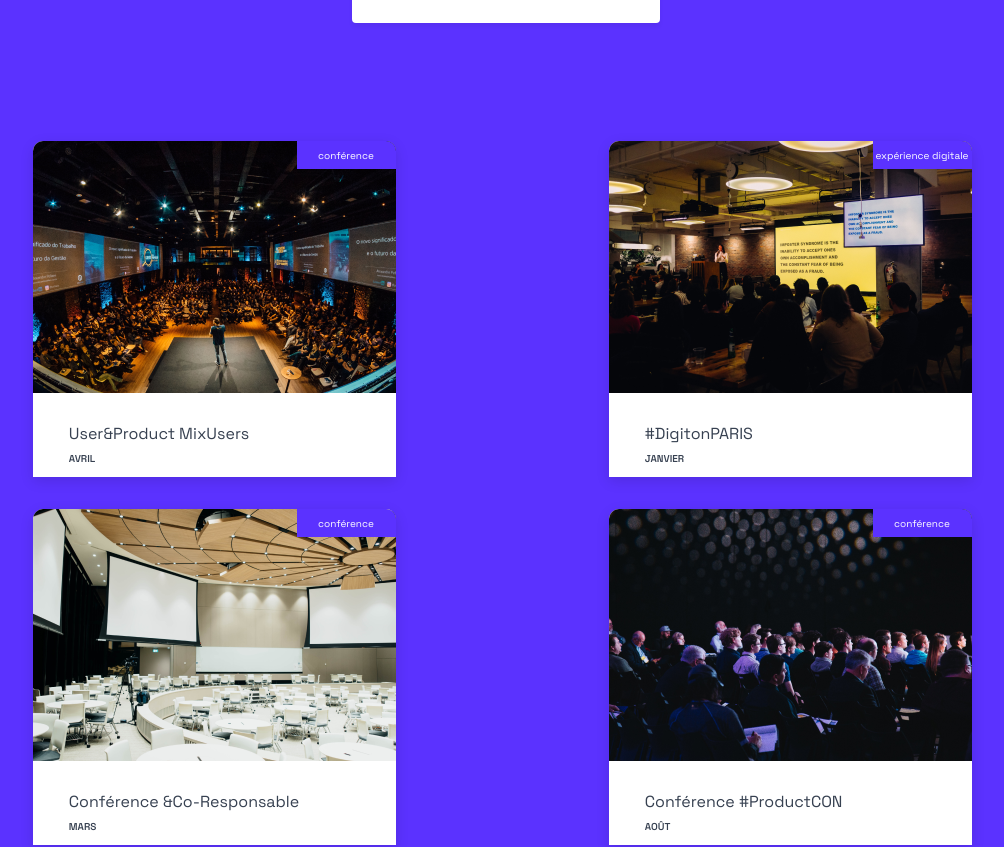
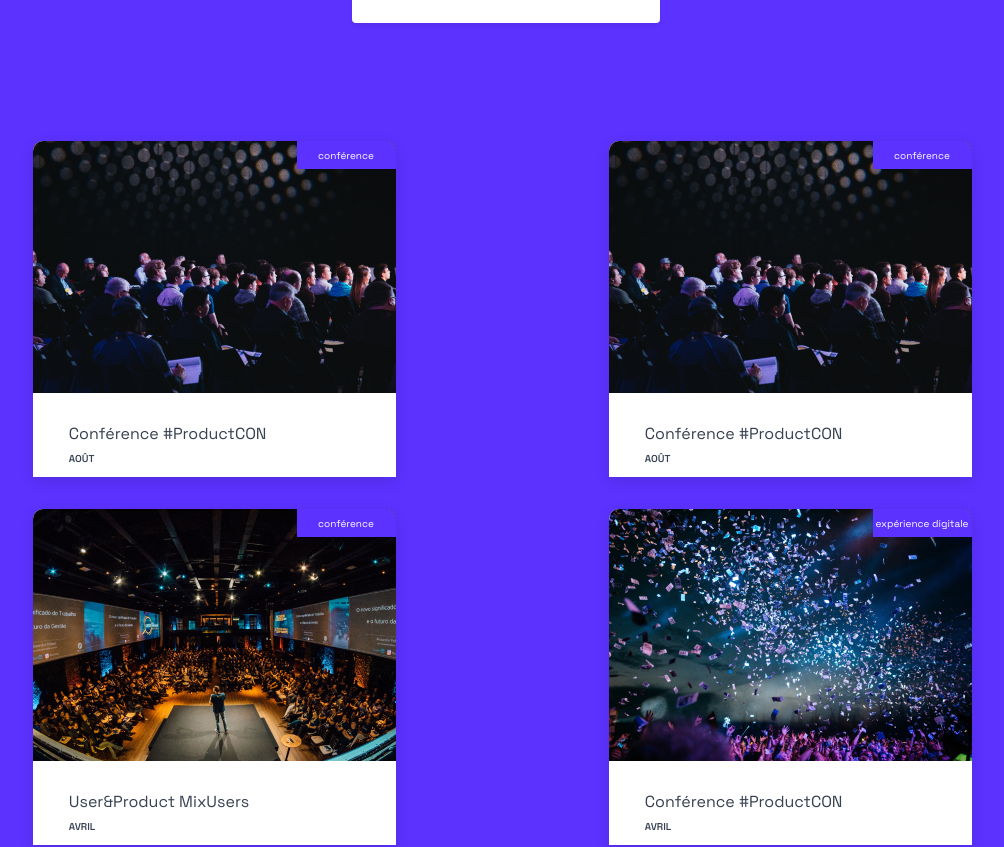
Before and after one commit to Kalow26/Projet10-724events, a React (Create React App) app: page / in a window 1280 px wide. Shown: the part 1865-2712 px from the top of the page, without its empty margins (138-1142 px from the left). Built offline with nearby package versions, Linux system fonts and the light colour scheme.

Commit message:
modif test

```diff
--- a/src/components/EventCard/index.js
+++ b/src/components/EventCard/index.js
@@ -23,9 +23,7 @@ const EventCard = ({
     </div>
     <div className="EventCard__descriptionContainer">
       <div className="EventCard__title">{title}</div>
-      <div className="EventCard__month" data-testid="event-card-month-testid">
-        {getMonth(date)}
-      </div>
+      <div className="EventCard__month">{getMonth(date)}</div>
     </div>
   </div>
 );
--- a/src/containers/Events/index.js
+++ b/src/containers/Events/index.js
@@ -14,7 +14,9 @@ const EventList = () => {
   const [type, setType] = useState();
   const [currentPage, setCurrentPage] = useState(1);
   const filteredEvents = (
-    (type ? data?.events.filter(event => event.type === type) : data?.events) || []
+    (type
+      ? data?.events.filter((event) => event.type === type)
+      : data?.events) || []
   ).filter((event, index) => {
     if (
       (currentPage - 1) * PER_PAGE <= index &&
@@ -25,7 +27,6 @@ const EventList = () => {
     return false;
   });
   const changeType = (evtType) => {
-
     setCurrentPage(1);
     setType(evtType);
   };
@@ -43,7 +44,7 @@ const EventList = () => {
             selection={Array.from(typeList)}
             onChange={(value) => (value ? changeType(value) : changeType(null))}
           />
-          <div id="events" className="ListContainer">
+          <div id="events" className="ListContainer" data-testid="events">
             {filteredEvents.map((event) => (
               <Modal key={event.id} Content={<ModalEvent event={event} />}>
                 {({ setIsOpened }) => (
--- a/src/pages/Home/index.js
+++ b/src/pages/Home/index.js
@@ -16,7 +16,9 @@ const Page = () => {
   const { data } = useData();
   // récupération du dernier élément du tableau
   // ajout des id sur les containers pour la navigation
-  const lastEvent = data?.events.slice(-1)[0];
+  const lastEvent = data?.events
+    .sort((a, b) => new Date(b.date).getTime() - new Date(a.date).getTime())
+    .slice(0, 1)[0];
   return (
     <>
       <header>
@@ -114,7 +116,7 @@ const Page = () => {
           </Modal>
         </div>
       </main>
-      <footer className="row" data-testid="footer">
+      <footer className="row" data-testid="footer-testid">
         <div className="col presta">
           <h3>Notre derniére prestation</h3>
           {/* modification ici pour afficher le dernier élément */}
```
Also changed, not shown: 1 other file (tests, documents, lock files or other folders).
